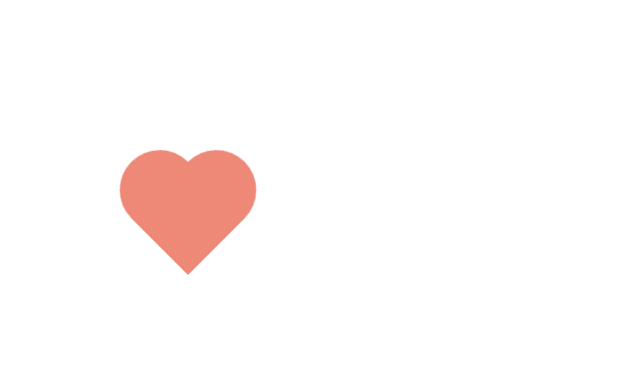
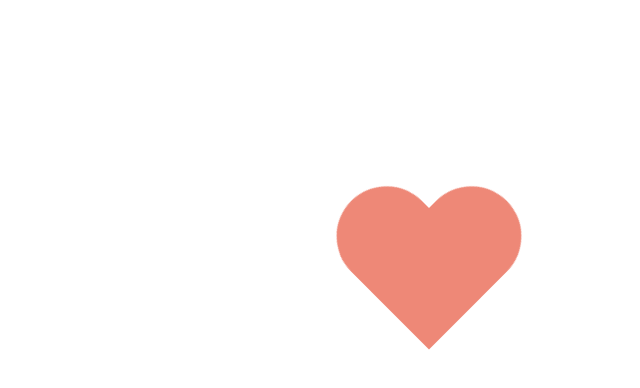
Before and after one commit to lizuodu/lizuodu.github.io, a plain HTML site: page foryou/index.html in a window 1280 px wide. Shown: the whole page, without its empty margins (211-851 px from the left). Drawn offline with Linux system fonts and the light colour scheme.

Commit message:
计算居中

```diff
--- a/foryou/heartbeat.css
+++ b/foryou/heartbeat.css
@@ -15,7 +15,7 @@
 }
 
 .heartbeat {
-	 -webkit-animation: heartbeat 1300ms ease 0s infinite normal;
+	-webkit-animation: heartbeat 1300ms ease 0s infinite normal;
     -khtml-animation: heartbeat 1300ms ease 0s infinite normal;
     -moz-animation: heartbeat 1300ms ease 0s infinite normal;
     -ms-animation: heartbeat 1300ms ease 0s infinite normal;
@@ -25,17 +25,22 @@
     position: relative;
     overflow: hidden;
     text-indent: -9999px;
-    width: 150px;
-    height: 150px;
+    width: 200px;
+    height: 200px;
     top: 100px;
     left: 25%;
+    left: -webkit-calc(50% - 100px);
+    left: -khtml-calc(50% - 100px);
+    left: -moz-calc(50% - 100px);
+    left: -ms-calc(50% - 100px);
+    left: -o-calc(50% - 100px);
     -moz-transform: rotate(45deg) scale(1);
     -ms-transform: rotate(45deg) scale(1);
     -webkit-transform: rotate(45deg) scale(1);
-    transform: rotate(45deg) scale(1);
     -moz-transform-origin: 50% 50%;
     -ms-transform-origin: 50% 50%;
     -webkit-transform-origin: 50% 50%;
+    transform: rotate(45deg) scale(1);
     transform-origin: 50% 50%;
 }
 
@@ -52,21 +57,21 @@
 	-moz-border-radius-bottomleft: 5px;
     -webkit-border-bottom-left-radius: 5px;
     border-bottom-left-radius: 50px;
-    top: 60px;
-    left: 20px;
-    width: 120px;
-    height: 80px;
+    top: 100px;
+    left: 40px;
+    width: 160px;
+    height: 100px;
 }
 
 .heartbeat:after {
-	 -moz-border-radius-topleft: 50px;
+	-moz-border-radius-topleft: 50px;
     -webkit-border-top-left-radius: 50px;
     border-top-left-radius: 50px;
-	 -moz-border-radius-topright: 50px;
+	-moz-border-radius-topright: 50px;
     -webkit-border-top-right-radius: 50px;
     border-top-right-radius: 50px;
-    top: 20px;
-    left: 60px;
-    width: 80px;
-    height: 100px;
+    top: 40px;
+    left: 100px;
+    width: 100px;
+    height: 140px;
 }
--- a/foryou/index.html
+++ b/foryou/index.html
@@ -6,6 +6,7 @@
     <head>
         <title>My Heart For You</title>
         <meta charset="UTF-8">
+        <meta name="renderer" content="webkit" />
         <meta name="viewport" content="width=device-width, initial-scale=1.0">
         <link href="heartbeat.css" rel="stylesheet" type="text/css"/>
     </head>
```
